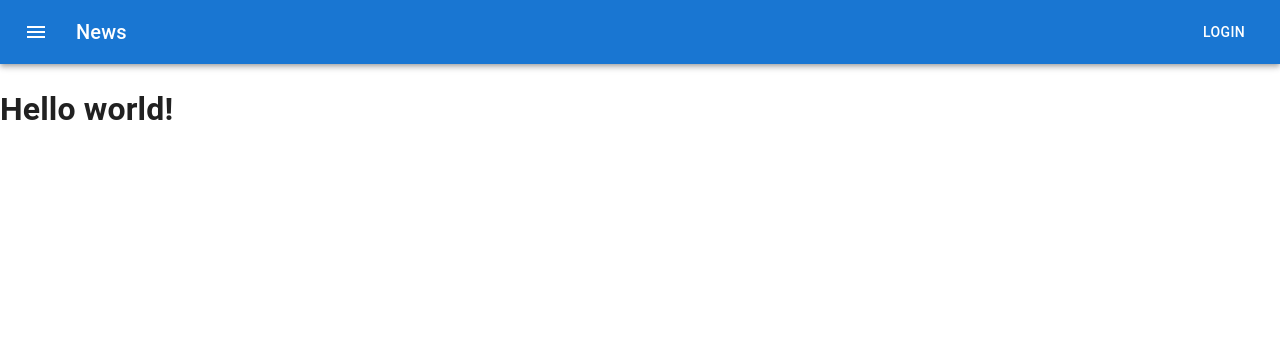
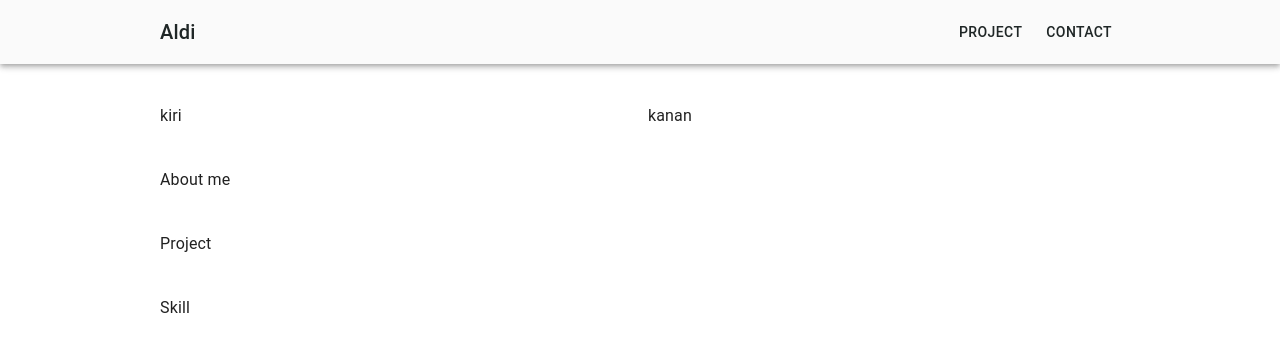
Before and after one commit to kurniaaldi/my-app, a React (Create React App) app: page / in a window 1280 px wide. Shown: the top 352 px of the page. Built offline with nearby package versions, Linux system fonts and the light colour scheme.

Commit message:
add layout

```diff
--- a/src/App.tsx
+++ b/src/App.tsx
@@ -1,14 +1,35 @@
 import * as React from "react";
+import { Grid, Typography } from "@mui/material";
 import CssBaseline from "@mui/material/CssBaseline";
 import Navbar from "components/atoms/nav-bar";
 
 function App() {
   return (
-    <div className="w-full h-screen">
+    <>
       <CssBaseline />
-      <Navbar />
-      <h1 className="text-3xl font-bold underline">Hello world!</h1>
-    </div>
+      <div className="w-full h-screen">
+        <Navbar />
+        <main className="px-40 mt-10 w-full space-y-10">
+          <Grid container spacing={2}>
+            <Grid item xs={1} md={6}>
+              kiri
+            </Grid>
+            <Grid item xs={1} md={6}>
+              kanan
+            </Grid>
+          </Grid>
+          <div className="w-full h-fit flex items-start justify-start flex-col">
+            <Typography>About me</Typography>
+          </div>
+          <div className="w-full h-fit flex items-start justify-start flex-col">
+            <Typography>Project</Typography>
+          </div>
+          <div className="w-full h-fit flex items-start justify-start flex-col">
+            <Typography>Skill</Typography>
+          </div>
+        </main>
+      </div>
+    </>
   );
 }
 
--- a/src/components/atoms/nav-bar/index.tsx
+++ b/src/components/atoms/nav-bar/index.tsx
@@ -1,33 +1,23 @@
 import AppBar from "@mui/material/AppBar";
 import Box from "@mui/material/Box";
 import Button from "@mui/material/Button";
-import IconButton from "@mui/material/IconButton";
-import MenuIcon from "@mui/icons-material/Menu";
 import React from "react";
 import Toolbar from "@mui/material/Toolbar";
 import Typography from "@mui/material/Typography";
 
 export default function Navbar() {
-  const [navbarOpen, setNavbarOpen] = React.useState(false);
-  const [topScroll] = React.useState(true);
-
   return (
     <Box sx={{ flexGrow: 1 }}>
-      <AppBar position="static" className="bg-[#fff]">
-        <Toolbar>
-          <IconButton
-            size="large"
-            edge="start"
-            color="inherit"
-            aria-label="menu"
-            sx={{ mr: 2 }}
-          >
-            <MenuIcon />
-          </IconButton>
+      <AppBar position="static" className="bg-background-light text-text">
+        <Toolbar className="px-40">
           <Typography variant="h6" component="div" sx={{ flexGrow: 1 }}>
-            News
+            Aldi
           </Typography>
-          <Button color="inherit">Login</Button>
+          <div className="flex items-center justify-center gap-2">
+            <Button color="inherit">Project</Button>
+
+            <Button color="inherit">Contact</Button>
+          </div>
         </Toolbar>
       </AppBar>
     </Box>
--- a/src/index.css
+++ b/src/index.css
@@ -11,3 +11,5 @@ code {
   font-family: source-code-pro, Menlo, Monaco, Consolas, 'Courier New',
     monospace;
 } */
+@tailwind components;
+@tailwind utilities;
--- a/tailwind.config.js
+++ b/tailwind.config.js
@@ -8,6 +8,7 @@ module.exports = {
   },
   content: [
     "./src/pages/**/*.{js,ts,jsx,tsx}",
+    "./src/**/*.{js,ts,jsx,tsx}",
     "./src/components/**/*.{js,ts,jsx,tsx}",
   ],
   theme: {
@@ -16,6 +17,8 @@ module.exports = {
       ...defaultTheme.screens,
     },
     colors: {
+      ...defaultTheme.colors,
+      text: "#1F2626",
       background: {
         light: "#FAFAFA",
         dark: "#041F31",
```
